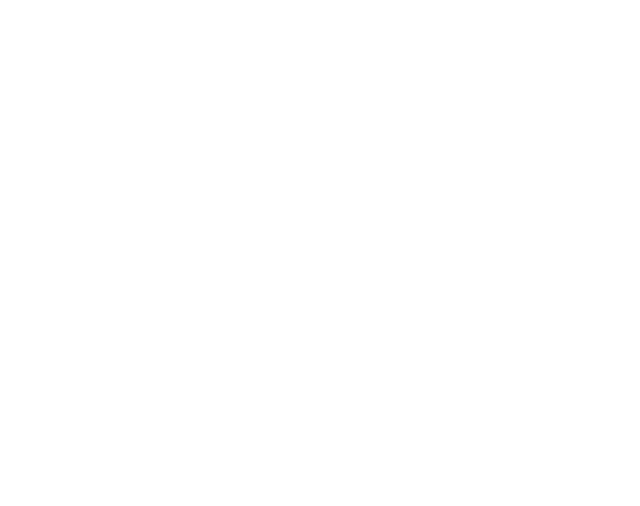
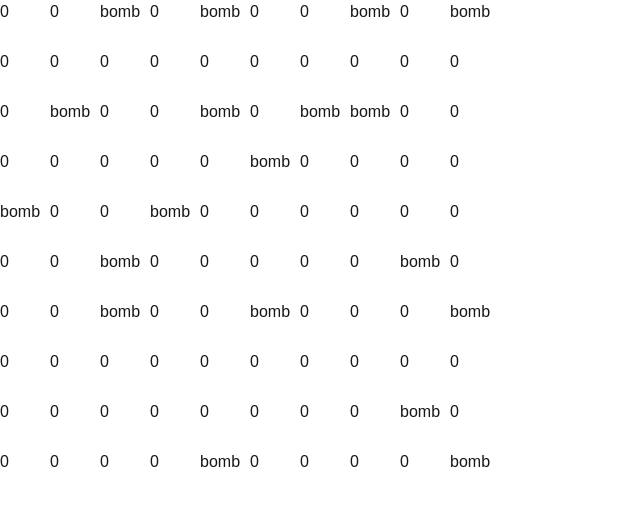
Before and after one commit to andredeloliveira/minesweeper, a Next.js app: page / in a window 1280 px wide. Shown: the top 506 px of the page, without its empty margins (0-640 px from the left). Built offline with nearby package versions, Linux system fonts and the light colour scheme.

Commit message:
Add render for mineswipper Cells
- Added maps to render The cells
- Added basic css classes to arrange items

```diff
--- a/src/app/globals.css
+++ b/src/app/globals.css
@@ -20,6 +20,23 @@
   font-family: Arial, Helvetica, sans-serif;
 }
 
+.row {
+  display: flex;
+  flex-direction: row;
+  height: auto;
+}
+
+.col {
+  display: flex;
+  flex-direction: column;
+  width: 50px
+}
+
+.cell {
+  width: 50px;
+  height: 50px;
+}
+
 @layer utilities {
   .text-balance {
     text-wrap: balance;
--- a/src/app/page.tsx
+++ b/src/app/page.tsx
@@ -22,15 +22,27 @@
 
   return (
     <div>
+      { cells.map((row, i) => {
+        return (
+          <div key={i} className="row">
+            { row.map((col, j) => {
+                return (
+                  <div key={i+j} className="col">
+                    <Cell state={col.state} value={col.value} />
+                  </div>
+                )
+            }) }
+          </div>
+        )
+      }) }
     </div>
   )
 }
 
 function Cell({ value, state }: Cell) {
   return (
-    <div className="">
+    <div className="cell">
       <span>{value}</span>
-      <span>{state}</span>
     </div>
   )
 }
```
